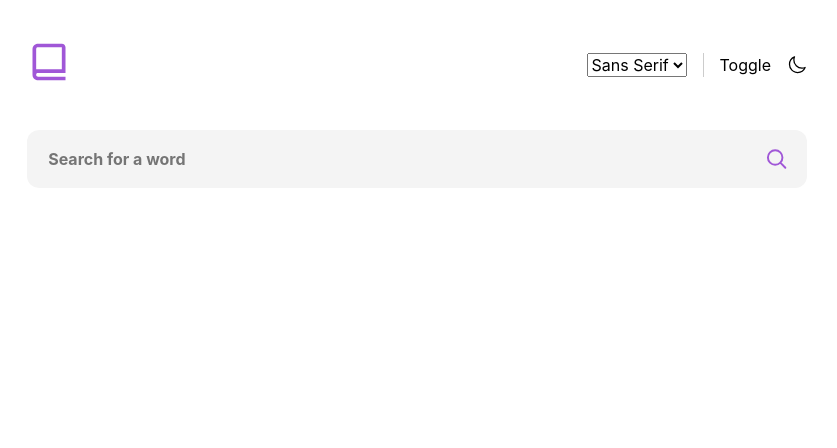
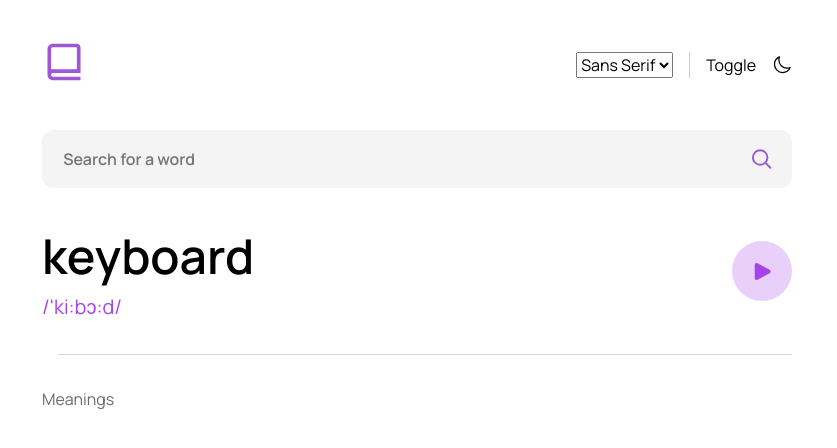
Before and after one commit to mohammedyh/dictionary-app, a website: page src/index.html in a window 1280 px wide. Shown: the whole page, without its empty margins (223-1060 px from the left). Drawn offline with nearby package versions, Linux system fonts and the light colour scheme.

Commit message:
Finish adding markup and styling for ui

```diff
--- /dev/null
+++ b/src/components/button.css
@@ -0,0 +1,12 @@
+.play-audio__btn {
+	padding: 1rem;
+	width: 60px;
+	height: 60px;
+	display: flex;
+	justify-content: center;
+	align-items: center;
+	border: none;
+	border-radius: 50%;
+	background: #e8d0fa;
+	cursor: pointer;
+}
--- /dev/null
+++ b/src/components/definition.css
@@ -0,0 +1,40 @@
+.definition__container {
+	margin-top: 2rem;
+}
+
+.definition__header {
+	display: flex;
+	align-items: center;
+	justify-content: space-between;
+}
+
+.definition {
+	font-size: 48px;
+	font-weight: 700;
+}
+
+.definition__phonetic {
+	font-size: 20px;
+	font-weight: 400;
+	color: #a443ed;
+}
+
+.definition__type {
+	margin: 2rem 0;
+	display: flex;
+	align-items: center;
+	font-weight: 500;
+	font-style: italic;
+}
+
+.definition__type::after {
+	content: '';
+	margin-left: 1rem;
+	width: 100%;
+	height: 1px;
+	background: #d7d3d3;
+}
+
+.definition__info p {
+	color: #6c6c6c;
+}
--- a/src/components/input.css
+++ b/src/components/form.css
@@ -1,19 +1,24 @@
+form,
+.search__container,
+.search {
+	width: 100%;
+}
+
 .search__container {
 	border-radius: 12px;
 	padding: 1rem 1.2rem;
 	display: flex;
 	align-items: center;
-	width: 100%;
 	background-color: #f4f4f4;
+	transition: box-shadow 150ms ease-in-out;
 }
 
 .search__container:focus-within {
-	outline: 2px solid #a057d7;
+	box-shadow: 0 0 0px 2px #a057d7;
 }
 
 .search {
 	border: none;
-	width: 100%;
 	background-color: #f4f4f4;
 	font-weight: bold;
 }
--- a/src/index.html
+++ b/src/index.html
@@ -78,7 +78,14 @@
 			</nav>
 
 			<div class="search__container">
-				<input class="search" type="text" placeholder="Search for a word" />
+				<form>
+					<input
+						class="search"
+						type="text"
+						name="search"
+						placeholder="Search for a word"
+					/>
+				</form>
 				<svg
 					xmlns="http://www.w3.org/2000/svg"
 					fill="none"
@@ -95,8 +102,56 @@
 					/>
 				</svg>
 			</div>
+
+			<section class="definition__container">
+				<div class="definition__header">
+					<div>
+						<h1 class="definition">keyboard</h1>
+						<h2 class="definition__phonetic">/'ki:bɔ:d/</h2>
+					</div>
+
+					<div>
+						<button class="play-audio__btn">
+							<div class="audio__container"></div>
+							<!-- Play icon -->
+							<svg
+								xmlns="http://www.w3.org/2000/svg"
+								viewBox="0 0 24 24"
+								fill="#a544e8"
+								width="25"
+							>
+								<path
+									fill-rule="evenodd"
+									d="M4.5 5.653c0-1.426 1.529-2.33 2.779-1.643l11.54 6.348c1.295.712 1.295 2.573 0 3.285L7.28 19.991c-1.25.687-2.779-.217-2.779-1.643V5.653z"
+									clip-rule="evenodd"
+								/>
+							</svg>
+
+							<!-- Pause icon -->
+							<!-- <svg
+								xmlns="http://www.w3.org/2000/svg"
+								viewBox="0 0 24 24"
+								fill="#a544e8"
+								width="25"
+							>
+								<path
+									fill-rule="evenodd"
+									d="M6.75 5.25a.75.75 0 01.75-.75H9a.75.75 0 01.75.75v13.5a.75.75 0 01-.75.75H7.5a.75.75 0 01-.75-.75V5.25zm7.5 0A.75.75 0 0115 4.5h1.5a.75.75 0 01.75.75v13.5a.75.75 0 01-.75.75H15a.75.75 0 01-.75-.75V5.25z"
+									clip-rule="evenodd"
+								/>
+							</svg> -->
+						</button>
+					</div>
+				</div>
+
+				<div class="definition__info">
+					<h3 class="definition__type"></h3>
+					<p>Meanings</p>
+					<ul class="definition__meaning-list"></ul>
+				</div>
+			</section>
 		</main>
 
-		<script src="main.js"></script>
+		<script src="/public/bundle.js" type="module"></script>
 	</body>
 </html>
--- a/src/style.css
+++ b/src/style.css
@@ -4,4 +4,6 @@
 @import 'layouts/layout';
 
 @import 'components/navigation';
-@import 'components/input';
+@import 'components/form';
+@import 'components/button';
+@import 'components/definition';
```
Also changed, not shown: public/style.css (+1 -1 lines).
